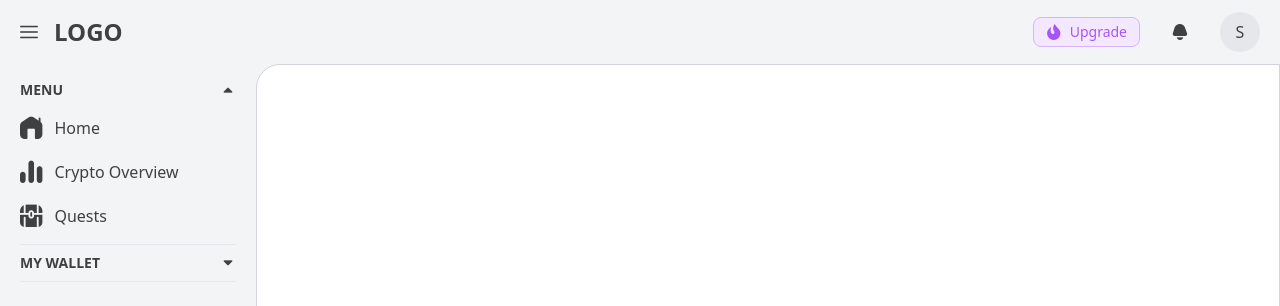
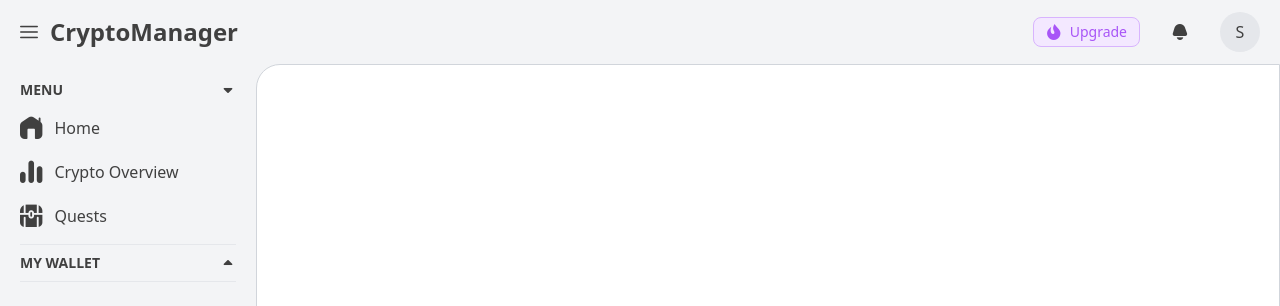
Before and after one commit to edumoreiira/my-components-hub, an Angular app: page / in a window 1280 px wide. Shown: the top 306 px of the page. Built offline with nearby package versions, Linux system fonts and the light colour scheme.

Commit message:
feat: add auto-expand sidebar on hover

```diff
--- a/src/app/components/sidebar/sidebar.component.html
+++ b/src/app/components/sidebar/sidebar.component.html
@@ -1,12 +1,12 @@
 <div class="flex flex-col h-screen bg-gray-100 text-neutral-700">
-    <div class="px-5 h-16 py-2 gap-4 w-full flex justify-between items-center">
-        <div class="flex items-center gap-4">
-            <div class="cursor-pointer" (click)="toggleSidebar()">
+    <div class="pr-5 h-16 py-2 gap-4 w-full flex justify-between items-center">
+        <div class="flex items-center gap-1">
+            <div class="p-2 ml-3 rounded-xl cursor-pointer hover:bg-gray-200 transition-colors" (click)="toggleSidebar()">
                 <i class="fi fi-sr-menu-burger flex text-lg"></i>
             </div>
-            <h1 class="font-bold text-2xl leading-[0]">LOGO</h1>
+            <h1 class="font-bold text-2xl leading-none">CryptoManager</h1>
         </div>
-        <div class="flex items-center gap-8">
+        <div class="flex items-center gap-5">
             <div>
                 <button class="bg-purple-100 border border-purple-300 text-purple-500 hover:brightness-[102%] rounded-lg px-3 py-1 flex
                 items-center gap-2 transition-all">
@@ -14,7 +14,7 @@
                     <span class="text-sm font-medium">Upgrade</span>
                 </button>
             </div>
-            <div>
+            <div class="p-3 rounded-xl cursor-pointer hover:bg-gray-200 transition-colors">
                 <i class="fi fi-ss-bell flex"></i>
             </div>
             <div>
@@ -29,20 +29,22 @@
         @if (smallScreen === true && isCollapsed === true) {
             <!-- it will not display sidebar -->
         } @else {
-            <aside class="transition-all duration-300 overflow-hidden" [ngClass]="isCollapsed ? 'w-16' : 'w-64'" @navbarSidebarSlideInOutAnimation>
+            <aside class="transition-all duration-300 overflow-hidden" [ngClass]="isCollapsed ? 'w-16' : 'w-64'" @navbarSidebarSlideInOutAnimation
+            (mouseenter)="isCollapsed ? onMouseEnterSidebar() : null"
+            (mouseleave)="onMouseLeaveSidebar()">
                 <div class="py-4">
                     @for (section of navbarSections(); track $index) {
                         @if (isCollapsed) {
                             <div class="px-4 mb-2 flex items-center justify-center hover:text-gray-400 cursor-pointer transition-colors"
                             (click)="section.collapsed = !section.collapsed">
-                                <i class="fi fi-rr-caret-up flex text-lg transition-transform"
+                                <i class="fi fi-rr-caret-down flex text-lg transition-transform"
                                 [ngClass]="section.collapsed ? 'rotate-180' : ''"></i>
                             </div>
                         }@else {
                             <div class="px-5 mb-2 flex items-center justify-between hover:text-gray-400 cursor-pointer transition-colors"
                             (click)="section.collapsed = !section.collapsed">
                                 <span class="uppercase font-semibold whitespace-nowrap text-sm">{{section.label}}</span>
-                                <i class="fi fi-rr-caret-up flex transition-transform"
+                                <i class="fi fi-rr-caret-down flex transition-transform"
                                 [ngClass]="section.collapsed ? 'rotate-180' : ''"></i>
                             </div>
                         }
--- a/src/app/components/sidebar/sidebar.component.ts
+++ b/src/app/components/sidebar/sidebar.component.ts
@@ -2,6 +2,7 @@ import { CommonModule } from '@angular/common';
 import { Component, HostListener, input } from '@angular/core';
 import { NavbarSections } from '../../models/navbar-items.interface';
 import { navbarItemCollapseAnimation, navbarSidebarSlideInOutAnimation } from '../../animations/navbar-transitions.animations';
+import exp from 'constants';
 
 @Component({
   selector: 'app-sidebar',
@@ -15,10 +16,27 @@ export class SidebarComponent {
   navbarSections = input<NavbarSections[]>()
   smallScreen = false;
   isCollapsed = false;
+  isAutoExpanded = false;
+  navbarTimeoutId: any;
 
   constructor() {
     if(typeof window !== 'undefined') {
       this.checkMobileScreenSize();
+    }
+  }
+
+  onMouseEnterSidebar(): void {
+    this.navbarTimeoutId = setTimeout(() => {
+      this.autoExpandSidebar();
+    }, 700);
+  }
+
+  onMouseLeaveSidebar(): void {
+    if(this.navbarTimeoutId) {
+      clearTimeout(this.navbarTimeoutId);
+      if(this.isAutoExpanded) {
+        this.autoCollapseSidebar();
+      }
     }
   }
 
@@ -39,6 +57,16 @@ export class SidebarComponent {
     this.isCollapsed = false;
   }
 
+  autoExpandSidebar() {
+    this.expandSidebar();
+    this.isAutoExpanded = true;
+  }
+
+  autoCollapseSidebar() {
+    this.collapseSidebar();
+    this.isAutoExpanded = false;
+  }
+
   toggleSidebar() {
     this.isCollapsed ? this.expandSidebar() : this.collapseSidebar();
   }
```
